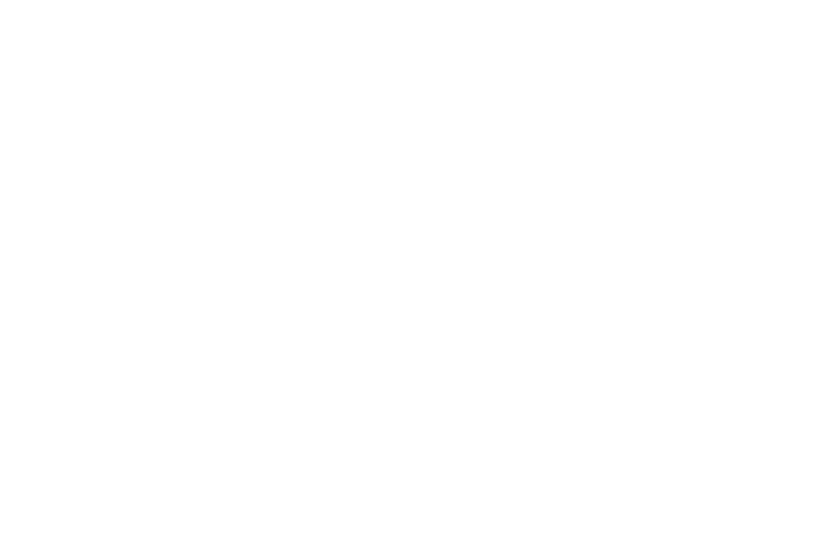
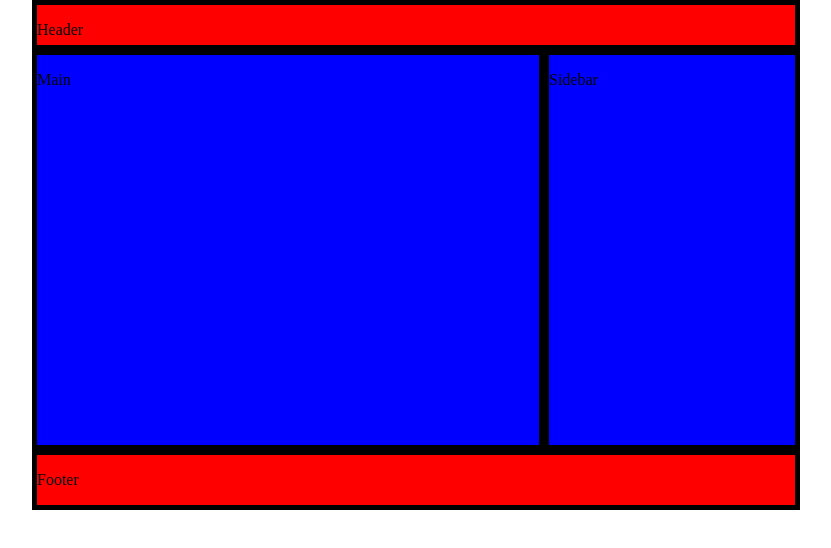
Before and after one commit to Robintorn/EVXFEH17_Robin_T-rn, a plain HTML site: page HTMLCSS3_SEO/Inlamningar/projekt/index.html in a window 1280 px wide. Shown: the whole page, without its empty margins (224-1055 px from the left). Drawn offline with nearby package versions, Linux system fonts and the light colour scheme; files that its build step writes are made by us from their sources.

Commit message:
layout using grid-area

```diff
--- /dev/null
+++ b/HTMLCSS3_SEO/Inlamningar/projekt/css/style.css
@@ -0,0 +1,32 @@
+.grid{
+    display: grid;
+    grid-template-columns: 1fr 2fr 1fr 1fr;
+    grid-template-rows: 50px 400px;
+    grid-template-areas: ".header header" ".main sidebar" ".footer footer"
+}
+
+header, footer{
+    background: red;
+    border:  5px solid black;
+}
+
+main, sidebar{
+    background: blue;
+    border: 5px solid black;
+}
+
+header{
+    grid-area: header;
+}
+
+main{
+    grid-area: main;
+}
+
+sidebar{
+    grid-area: sidebar;
+}
+
+footer{
+    grid-area: footer;
+}
--- a/HTMLCSS3_SEO/Inlamningar/projekt/index.html
+++ b/HTMLCSS3_SEO/Inlamningar/projekt/index.html
@@ -10,6 +10,19 @@
         <link href="https://fonts.googleapis.com/css?family=Merriweather" rel="stylesheet">
     </head>
     <body>
-
+        <div class="grid">
+            <header>
+                <p>Header</p>
+            </header>
+            <main>
+                <p>Main</p>
+            </main>
+            <sidebar>
+                <p>Sidebar</p>
+            </sidebar>
+            <footer>
+                <p>Footer</p>
+            </footer>
+        </div>
     </body>
 </html>
```
